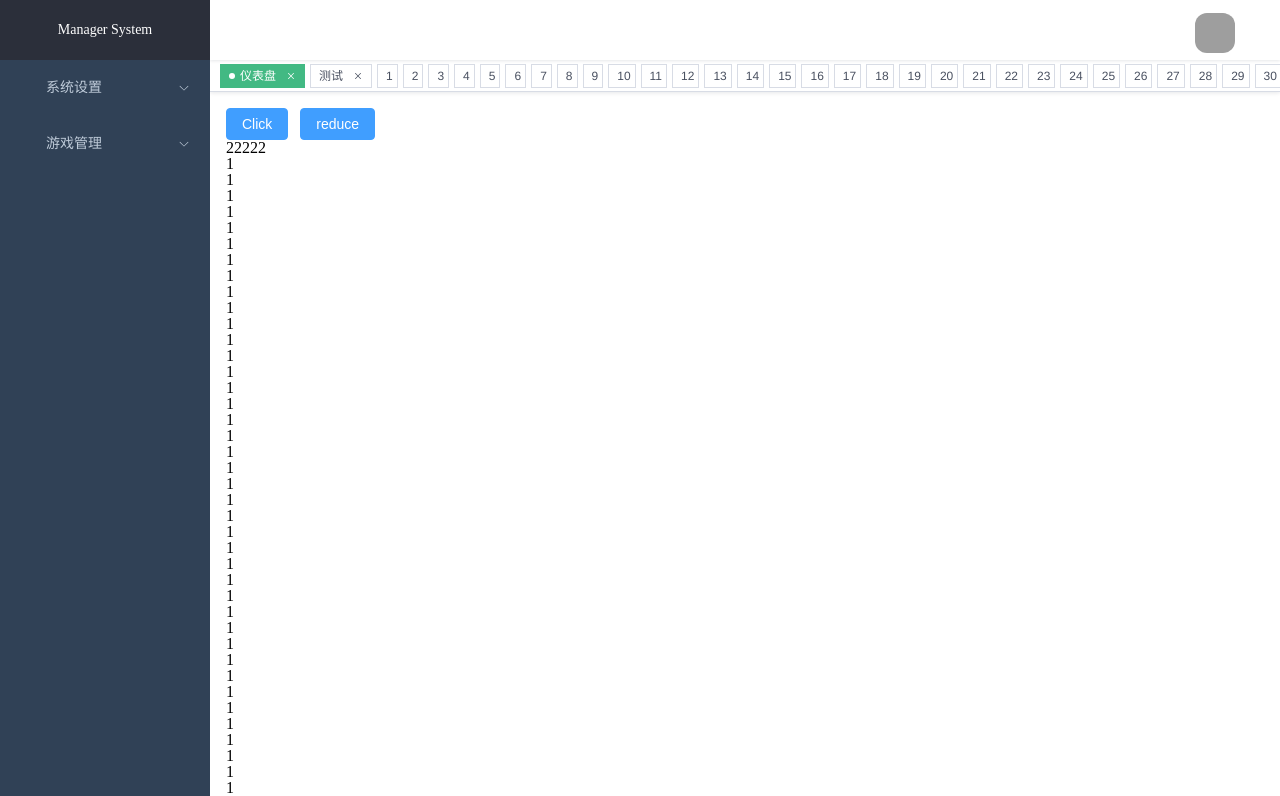
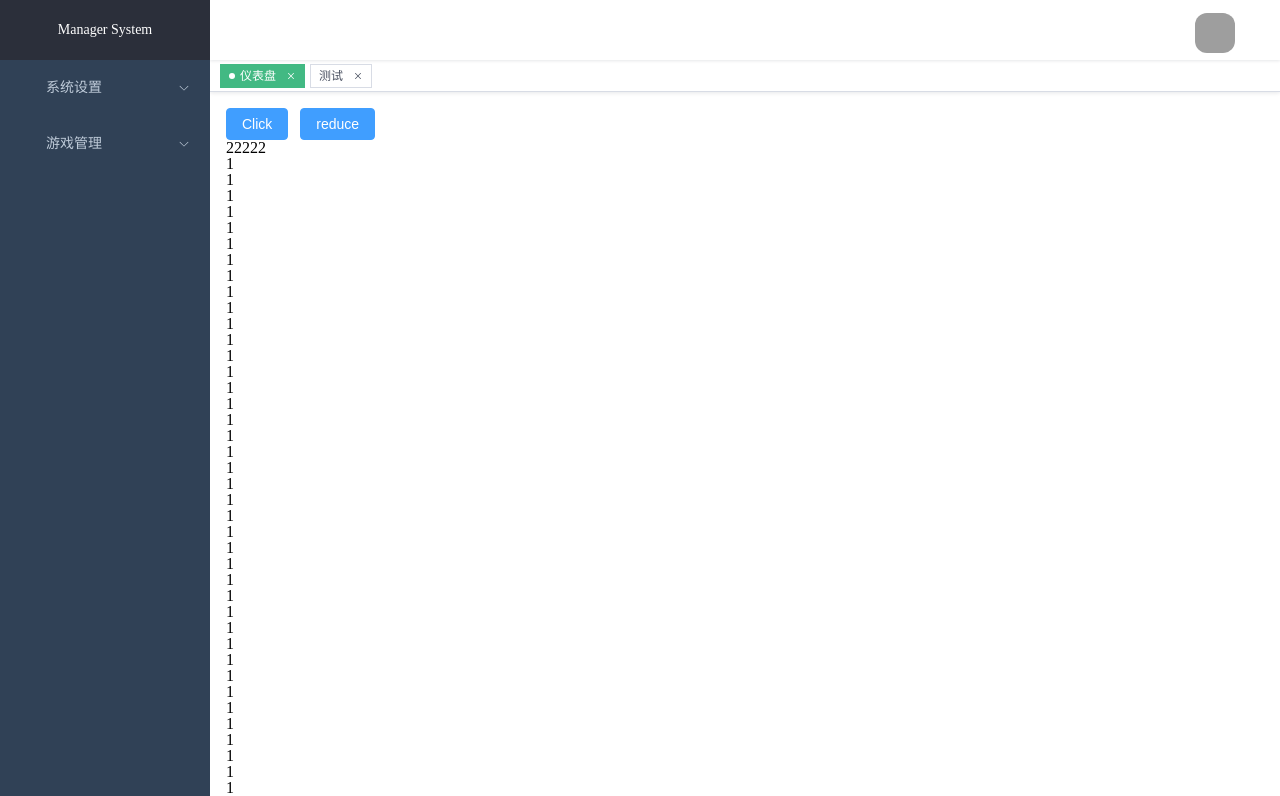
Before and after one commit to li086082/vue-admin-template, a Vue app: page / in a window 1280 px wide. Shown: the top 796 px of the page. Built offline with nearby package versions, Linux system fonts and the light colour scheme; grey boxes are pictures that could not be loaded; some icons are missing.

Commit message:
commit tabs

```diff
--- a/src/views/layout/tab.vue
+++ b/src/views/layout/tab.vue
@@ -35,13 +35,13 @@
                     />
                 </svg>
             </div>
-            <div
+            <!-- <div
                 class="item"
-                v-for="item in 100"
+                v-for="item in 10"
                 :key="item"
             >
                 {{ item }}
-            </div>
+            </div> -->
         </div>
     </el-scrollbar>
 </template>
@@ -72,6 +72,10 @@
             flex-direction: row;
             justify-content: space-between;
             align-items: center;
+            -webkit-user-select: none; /* Safari */
+            -moz-user-select: none; /* Firefox */
+            -ms-user-select: none; /* IE/Edge */
+            user-select: none; /* 标准语法 */
         }
         .item:first-child {
             margin-left: 10px;
```
